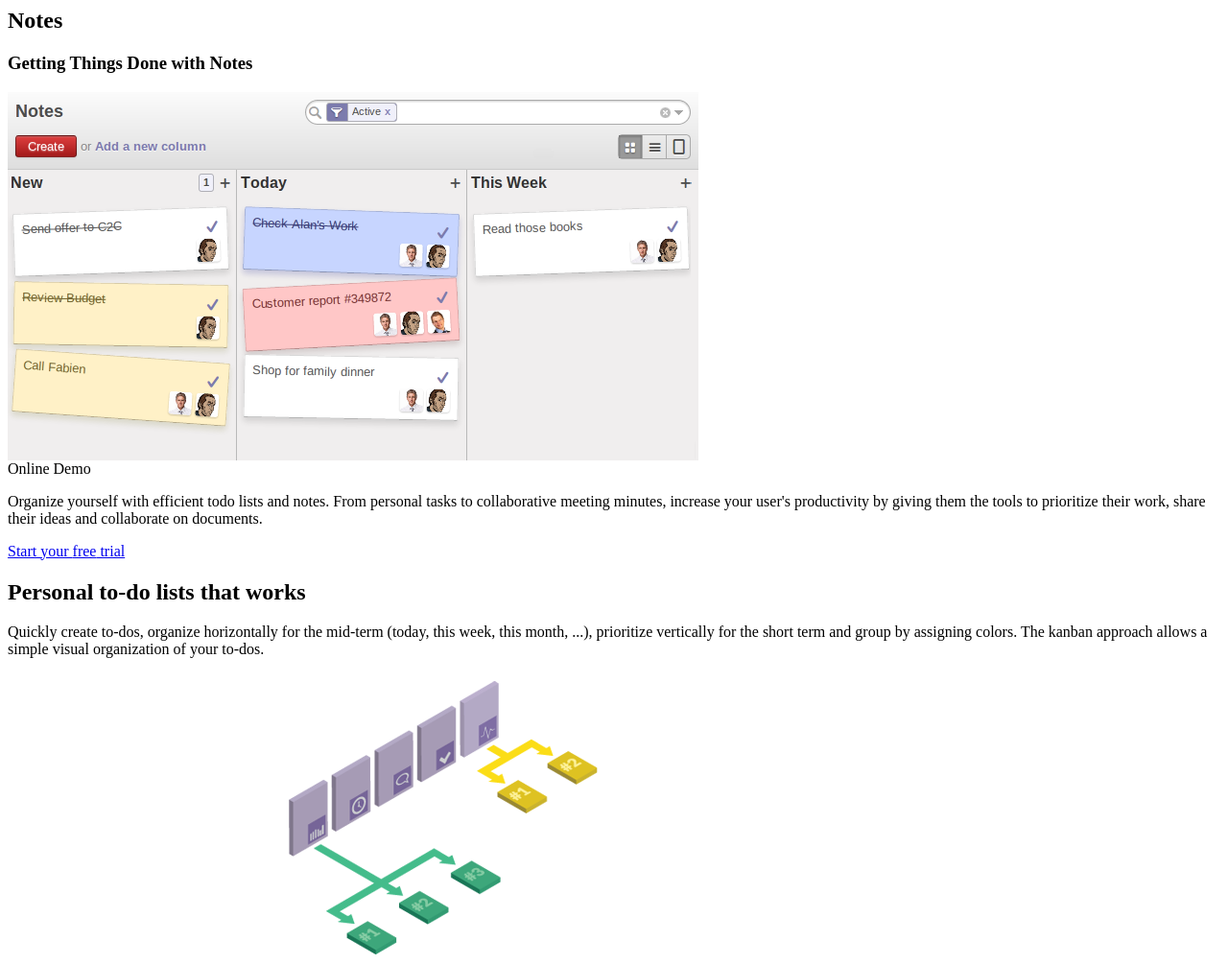
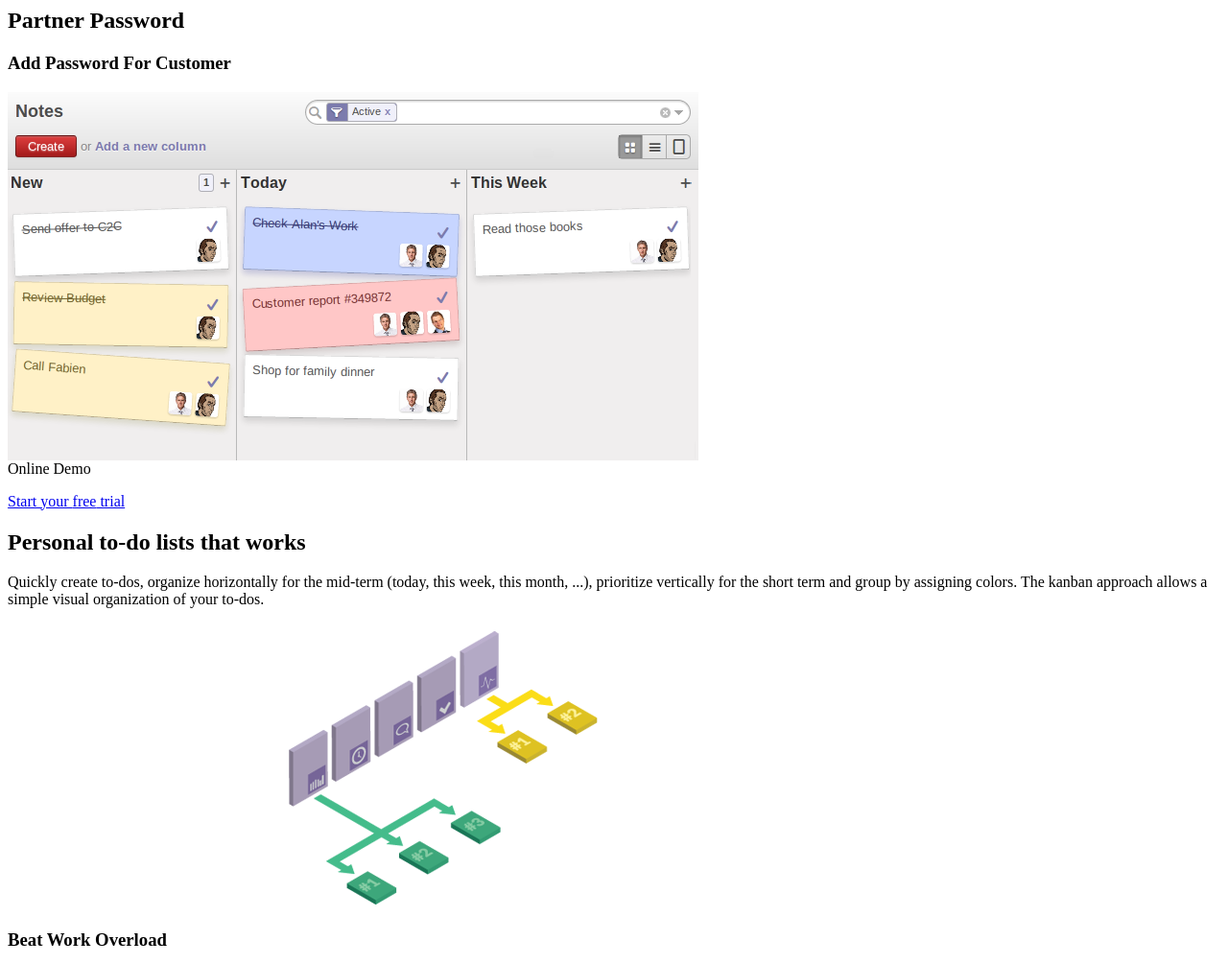
Before and after one commit to vertelab/odoo-partner_password, a plain HTML site: page static/description/index.html in a window 1280 px wide. Shown: the top 1005 px of the page at 96% size. Drawn offline with Linux system fonts and the light colour scheme.

Commit message:
Update index.html

```diff
--- a/static/description/index.html
+++ b/static/description/index.html
@@ -1,7 +1,7 @@
 <section class="oe_container">
     <div class="oe_row oe_spaced">
-        <h2 class="oe_slogan">Notes</h2>
-        <h3 class="oe_slogan">Getting Things Done with Notes</h3>
+        <h2 class="oe_slogan">Partner Password</h2>
+        <h3 class="oe_slogan">Add Password For Customer</h3>
         <div class="oe_span6">
             <div class="oe_demo oe_picture oe_screenshot">
                 <a href="https://www.openerp.com/saas_master/demo?lang=en_US&module=note">
@@ -12,7 +12,7 @@
         </div>
         <div class="oe_span6">
             <p class="oe_mt32">
-Organize yourself with efficient todo lists and notes. From personal tasks to collaborative meeting minutes, increase your user's productivity by giving them the tools to prioritize their work, share their ideas and collaborate on documents.
+
             </p>
             <div class="oe_centeralign oe_websiteonly">
                 <a href="http://www.openerp.com/start?app=note" class="oe_button oe_big oe_tacky">Start your <span class="oe_emph">free</span> trial</a>
```
